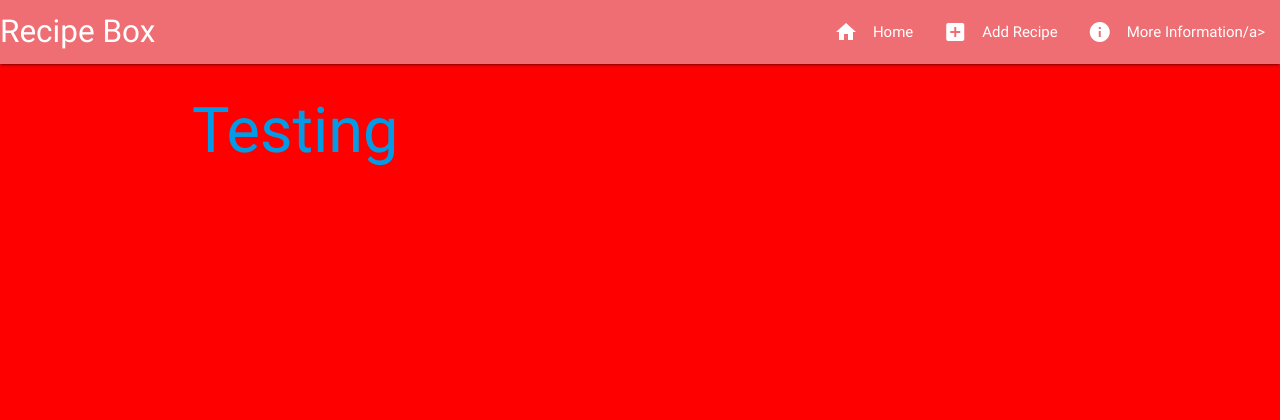
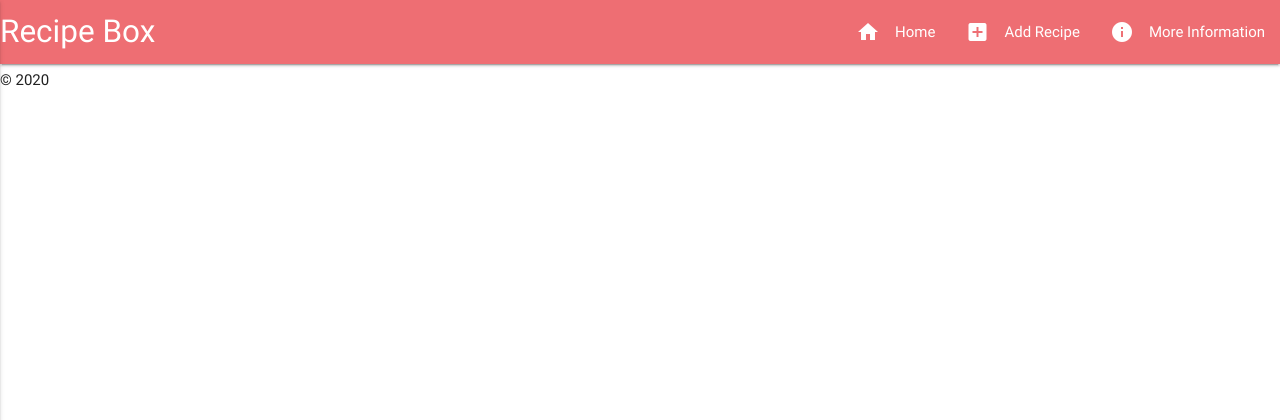
Before and after one commit to cherylhaz/milestone_project_3, a Flask app: page / in a window 1280 px wide. Shown: the top 420 px of the page. Run offline with Flask 2, Linux system fonts and the light colour scheme; some libraries are stand-ins or nearby versions.

Commit message:
nav bar working

```diff
--- a/static/css/style.css
+++ b/static/css/style.css
@@ -1,3 +1,4 @@
-body {
-    background-color: red;
+.footer
+.header {
+    background-color: #388e3c;
 }
--- a/templates/base.html
+++ b/templates/base.html
@@ -4,31 +4,46 @@
     <meta charset="UTF-8">
     <meta name="viewport" content="width=device-width, initial-scale=1.0">
     <title>Recipe Box</title>
+    <script src="https://code.jquery.com/jquery-3.5.1.js" integrity="sha256-QWo7LDvxbWT2tbbQ97B53yJnYU3WhH/C8ycbRAkjPDc=" crossorigin="anonymous"></script>
     <link href="https://fonts.googleapis.com/icon?family=Material+Icons" rel="stylesheet">
     <link rel="stylesheet"  href="https://cdnjs.cloudflare.com/ajax/libs/materialize/0.100.2/css/materialize.min.css">
     <link rel="stylesheet" href="{{url_for('static', filename='css/style.css')}}" type="text/css" />
 </head>
 <body>
     <header>
-          <nav>
-            <div class="nav-wrapper">
-                <a href="#!" class="brand-logo">Recipe Box</a>
-                <ul class="right hide-on-med-and-down">
-                    <li><a href="{{url_for('index')}}"><i class="material-icons left">home</i>Home</a></li>
-                    <li><a href="{{url_for('add_recipe')}}"><i class="material-icons left">add_box</i>Add Recipe</a></li>
-                    <li><a href="{{url_for('more_information')}}"><i class="material-icons left">info</i>More Information/a></li>
+<nav>
+            <div class="nav-wrapper header">
+                <a href="{{url_for('main_page')}}" class="brand-logo">Recipe Box</a>
+                <a href="#" data-activates="mobile-demo" class="button-collapse"><i class="material-icons">menu</i></a>
+                <ul id="nav-mobile" class="right hide-on-med-and-down">
+                    <li><a href=""><i class="material-icons left">home</i>Home</a></li>
+                    <li><a href=""><i class="material-icons left">add_box</i>Add Recipe</a></li>
+                    <li><a href=""><i class="material-icons left">info</i>More Information</a></li>
+                </ul>
+                <ul class="side-nav" id="mobile-demo">
+                    <li><a href="">Home</a></li>
+                    <li><a href="">New Task</a></li>
+                    <li><a href="">Manage Categories</a></li>
                 </ul>
             </div>
         </nav>
     </header>
      <div class="container">
-     <h1>Testing</h1>
+
     {% block content%}
     {% endblock %}
     </div>
     <footer>
+        <div class="footer">
+            <h6>&copy; <script>document.write(new Date().getFullYear())</script></h6>
+        </div>
     </footer>
     <script src="https://cdnjs.cloudflare.com/ajax/libs/jquery/3.2.1/jquery.min.js"></script>
     <script src="https://cdnjs.cloudflare.com/ajax/libs/materialize/0.100.2/js/materialize.min.js"></script>
+    <script>
+  $(document).ready(function() {
+            $(".button-collapse").sideNav();
+        });
+  </script>
 </body>
 </html>
```
